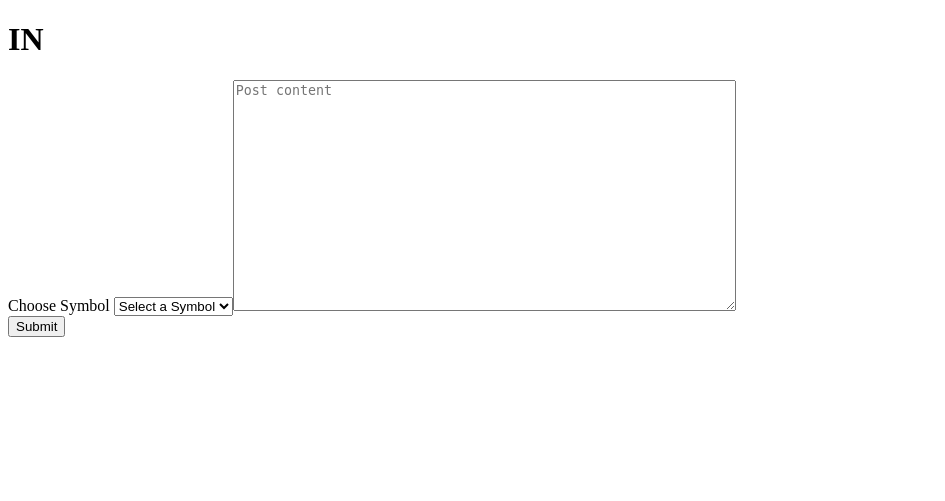
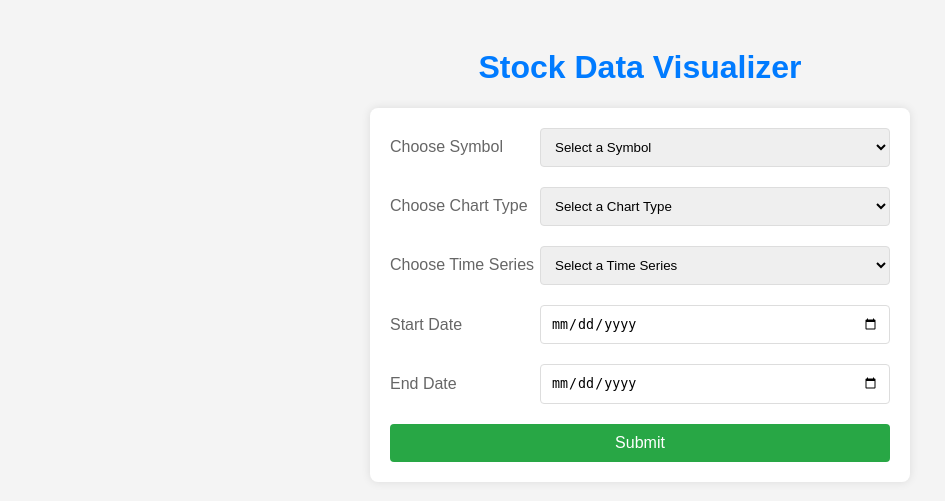
Before and after one commit to gerardl/stock-data-web, a Flask app: page / in a window 1280 px wide. Shown: the top 501 px of the page, without its empty margins (0-945 px from the left). Run offline with Flask 3, Linux system fonts and the light colour scheme.

Commit message:
form style

```diff
--- a/app.py
+++ b/app.py
@@ -1,5 +1,7 @@
 from flask import Flask, render_template, request, url_for, flash, redirect, abort
 from stock_loader import StockLoader
+from av_service import AlphaVantageService
+from chart_service import ChartService
 
 PORT = 5001
 
@@ -14,6 +16,19 @@
 
 @app.route('/', methods=['GET', 'POST'])
 def index():
+    if request.method == 'POST':
+        symbol = request.form['symbol']
+        start_date = request.form['start_date']
+        end_date = request.form['end_date']
+        chart_type = int(request.form['chart_type'])
+        try:
+            av_service = AlphaVantageService('demo')
+            time_series = av_service.get_time_series_daily(symbol, start_date, end_date)
+            chart_service = ChartService()
+            chart_service.create_chart(chart_type, time_series)
+        except Exception as e:
+            flash(str(e))
+            return redirect(url_for('index'))
     return render_template('index.html', stocks=app.stocks)
 
 app.run(host="0.0.0.0", port=PORT)
--- /dev/null
+++ b/static/style.css
@@ -0,0 +1,55 @@
+body {
+    font-family: Arial, sans-serif;
+    background-color: #f4f4f4;
+    padding: 20px;
+    color: #333;
+}
+
+h1 {
+    color: #007bff;
+    text-align: center;
+}
+
+form {
+    background-color: white;
+    padding: 20px;
+    border-radius: 8px;
+    box-shadow: 0 0 10px rgba(0, 0, 0, 0.1);
+    max-width: 500px;
+    margin: 0 auto;
+}
+
+.form-field {
+    display: flex;
+    align-items: center; /* Aligns items vertically in the center */
+    margin-bottom: 20px; /* Space between form fields */
+}
+
+label {
+    flex: 0 0 30%; /* Label takes up 30% of the form field */
+    margin-bottom: 0; /* Remove bottom margin */
+    color: #666;
+}
+
+input[type=date], select {
+    flex: 1; /* Input/select takes the remaining space */
+    padding: 10px;
+    border: 1px solid #ddd;
+    border-radius: 4px;
+    box-sizing: border-box;
+}
+
+button[type=submit] {
+    background-color: #28a745;
+    color: white;
+    padding: 10px 20px;
+    border: none;
+    border-radius: 4px;
+    cursor: pointer;
+    font-size: 16px;
+    width: 100%; /* Full-width button */
+}
+
+button[type=submit]:hover {
+    background-color: #218838;
+}
--- a/templates/base.html
+++ b/templates/base.html
@@ -3,9 +3,10 @@
 <head>
     <meta charset="UTF-8">
     <title>{% block title %} {% endblock %} - FlaskApp</title>
+    <link rel="stylesheet" href="{{ url_for('static', filename='style.css') }}">
 </head>
 <body>
-    <div class="content">
+    <div class="container">
         {% for message in get_flashed_messages() %}
             <div class="alert">{{ message }}</div>
         {% endfor %}
--- a/templates/index.html
+++ b/templates/index.html
@@ -1,21 +1,49 @@
 {% extends 'base.html' %}
 
 {% block content %}
-    <h1>IN</h1>
-    <form action="{{ url_for('index') }}" method="post">
+<h1>Stock Data Visualizer</h1>
+<form action="{{ url_for('index') }}" method="post">
+    <div class="form-field">
         <label for="symbol">Choose Symbol</label>
         <select name="symbol" id="symbol">
             <option value="">Select a Symbol</option>
             {% for stock in stocks %}
             <option value="{{ stock.symbol }}">{{ stock.symbol }}</option>
             {% endfor %}
-        <br>
+        </select>
+    </div>
 
-        <label for="content">Post Content</label>
-        <br>
-        <textarea name="content" placeholder="Post content" rows="15" cols="60">{{ request.form['content'] }}</textarea>
-        <br>
+    <div class="form-field">
+        <label for="chart_type">Choose Chart Type</label>
+        <select name="chart_type" id="chart_type">
+            <option value="">Select a Chart Type</option>
+            <option value="line">Line</option>
+            <option value="bar">Bar</option>
+        </select>
+    </div>
 
-        <button type="submit">Submit</button>
-    </form>
+    <div class="form-field">
+        <label for="time_series">Choose Time Series</label>
+        <select name="time_series" id="time_series">
+            <option value="">Select a Time Series</option>
+            <option value="1">1. Intraday</option>
+            <option value="2">2. Daily</option>
+            <option value="3">3. Weekly</option>
+            <option value="4">4. Monthly</option>
+        </select>
+    </div>
+
+    <div class="form-field">
+        <label for="start_date">Start Date</label>
+        <input type="date" name="start_date" id="start_date">
+    </div>
+
+    <div class="form-field">
+        <label for="end_date">End Date</label>
+        <input type="date" name="end_date" id="end_date">
+    </div>
+
+    <button type="submit">Submit</button>
+</form>
+
 {% endblock %}
```
Also changed, not shown: av_service.py (added, +88 -0 lines), chart_service.py (added, +27 -0 lines).
